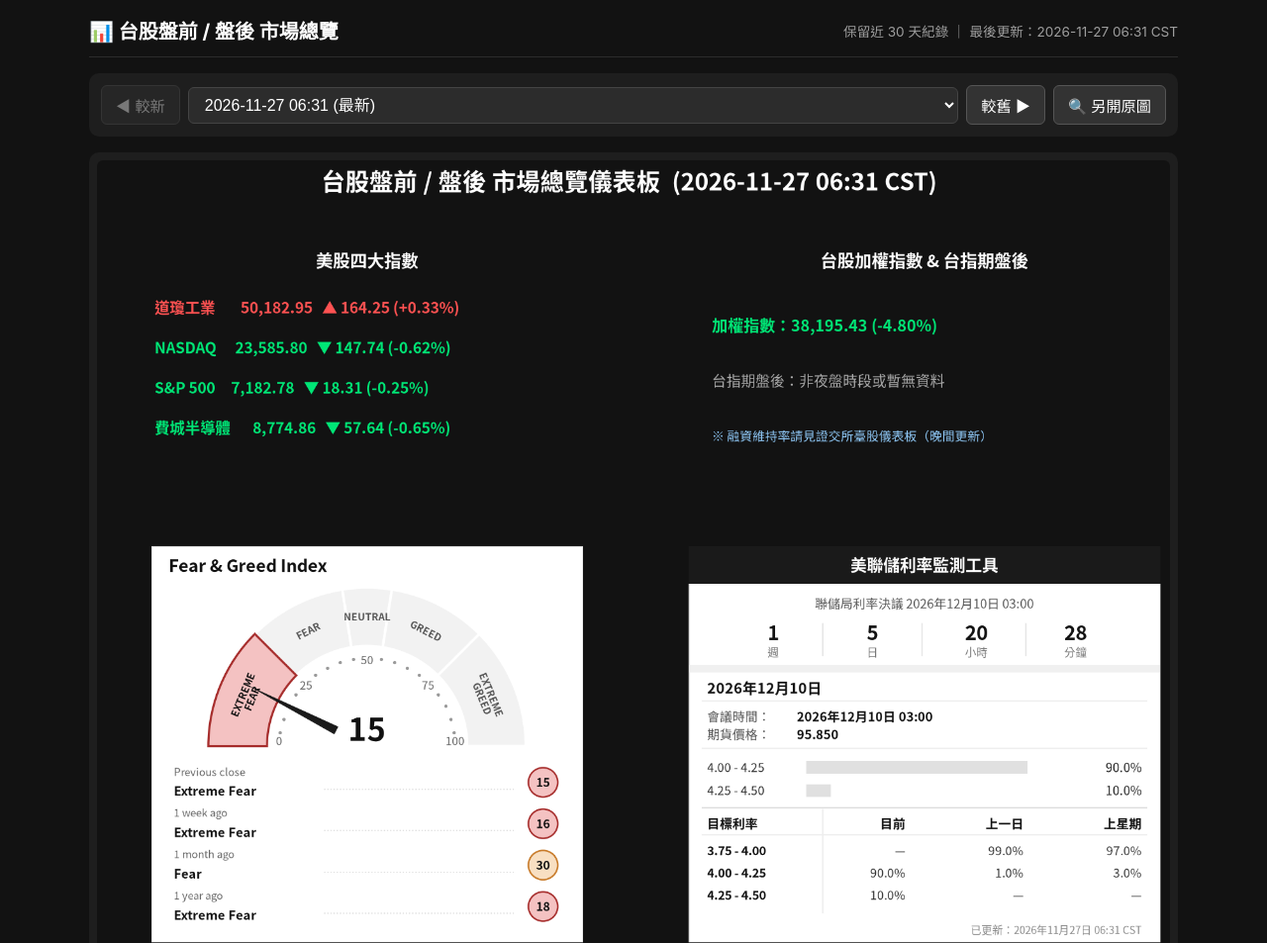
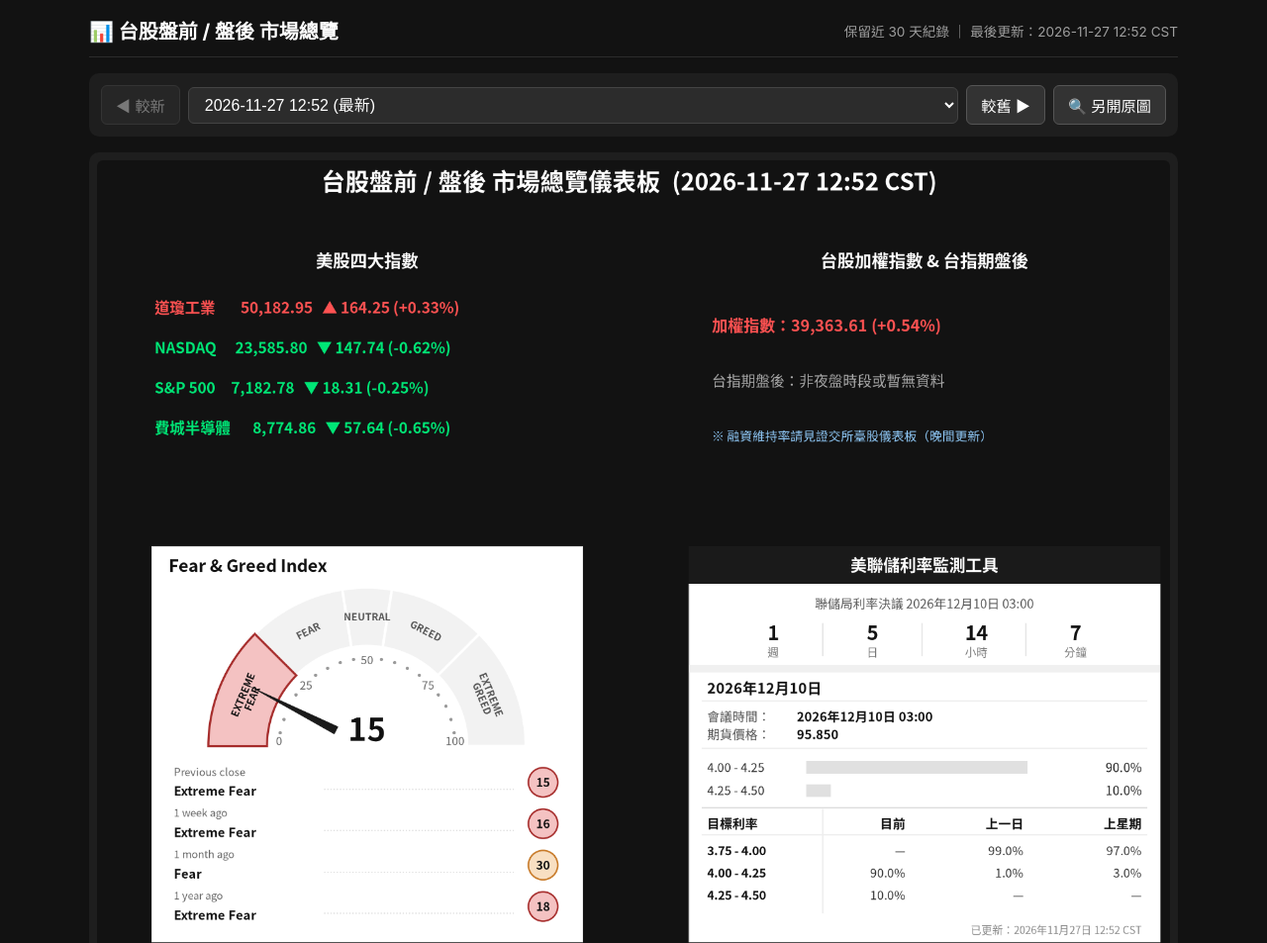
Before and after one commit to BrianXu0712/tw-market-bot, a plain HTML site: page docs/index.html in a window 1280 px wide. Shown: the top 953 px of the page at 99% size. Drawn offline with Linux system fonts and the light colour scheme.

Commit message:
Update market dashboard 2026-11-27 04:52

```diff
--- a/docs/index.html
+++ b/docs/index.html
@@ -94,7 +94,7 @@
   <div class="container">
     <header>
       <h1>📊 台股盤前 / 盤後 市場總覽</h1>
-      <div class="meta">保留近 30 天紀錄 ｜ 最後更新：2026-11-27 06:31 CST</div>
+      <div class="meta">保留近 30 天紀錄 ｜ 最後更新：2026-11-27 12:52 CST</div>
     </header>
 
     <div class="controls">
@@ -113,7 +113,7 @@
   </div>
 
   <script>
-    const reports = [{"file": "2026-11-27_0631.png", "label": "2026-11-27 06:31"}, {"file": "2026-11-26_1253.png", "label": "2026-11-26 12:53"}, {"file": "2026-11-26_0640.png", "label": "2026-11-26 06:40"}, {"file": "2026-11-25_1657.png", "label": "2026-11-25 16:57"}];
+    const reports = [{"file": "2026-11-27_1252.png", "label": "2026-11-27 12:52"}, {"file": "2026-11-27_0631.png", "label": "2026-11-27 06:31"}, {"file": "2026-11-26_1253.png", "label": "2026-11-26 12:53"}, {"file": "2026-11-26_0640.png", "label": "2026-11-26 06:40"}, {"file": "2026-11-25_1657.png", "label": "2026-11-25 16:57"}];
     const select = document.getElementById("reportSelect");
     const img = document.getElementById("chartImg");
     const rawLink = document.getElementById("rawLink");
```
Also changed, not shown: docs/reports/2026-11-27_1252.png (added).
